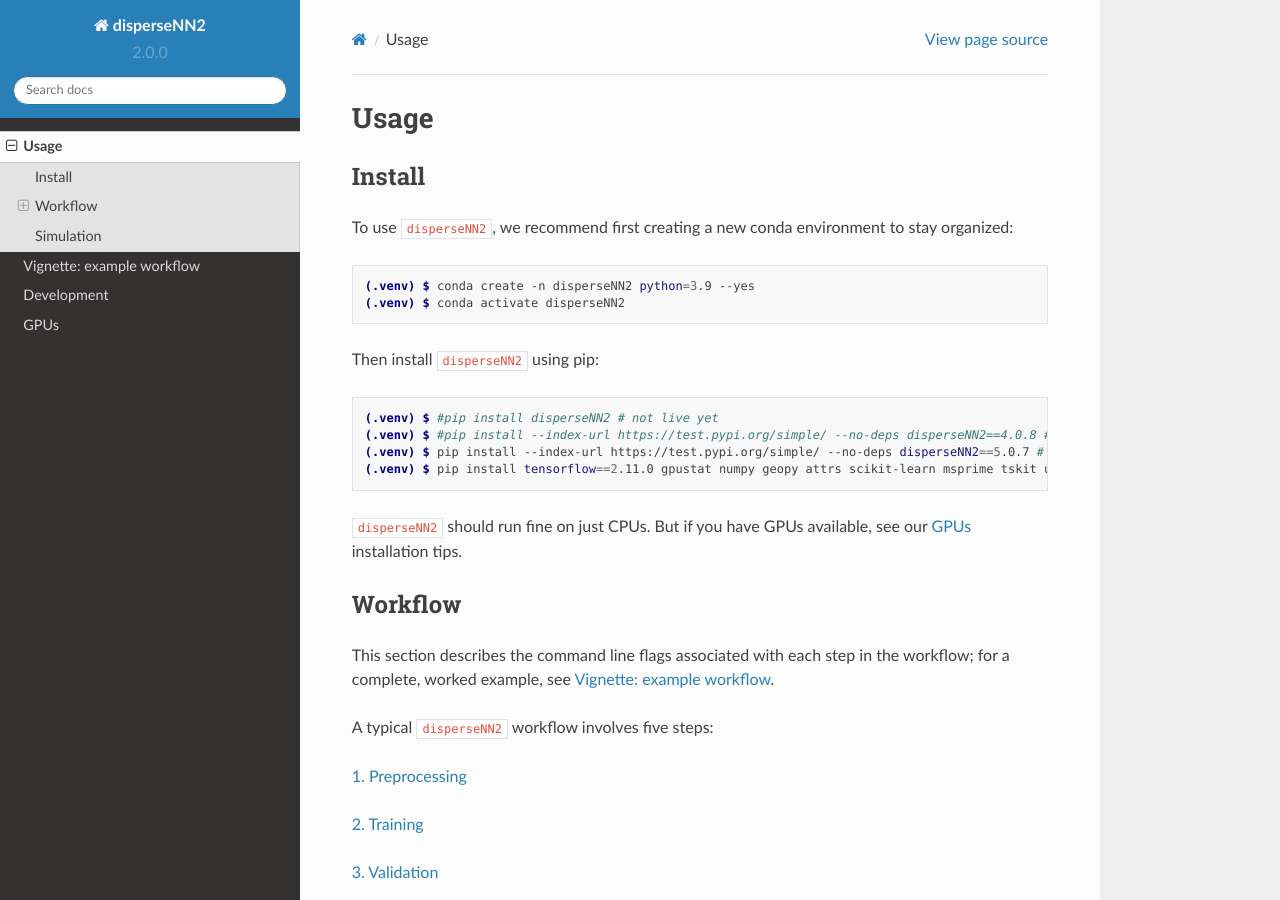
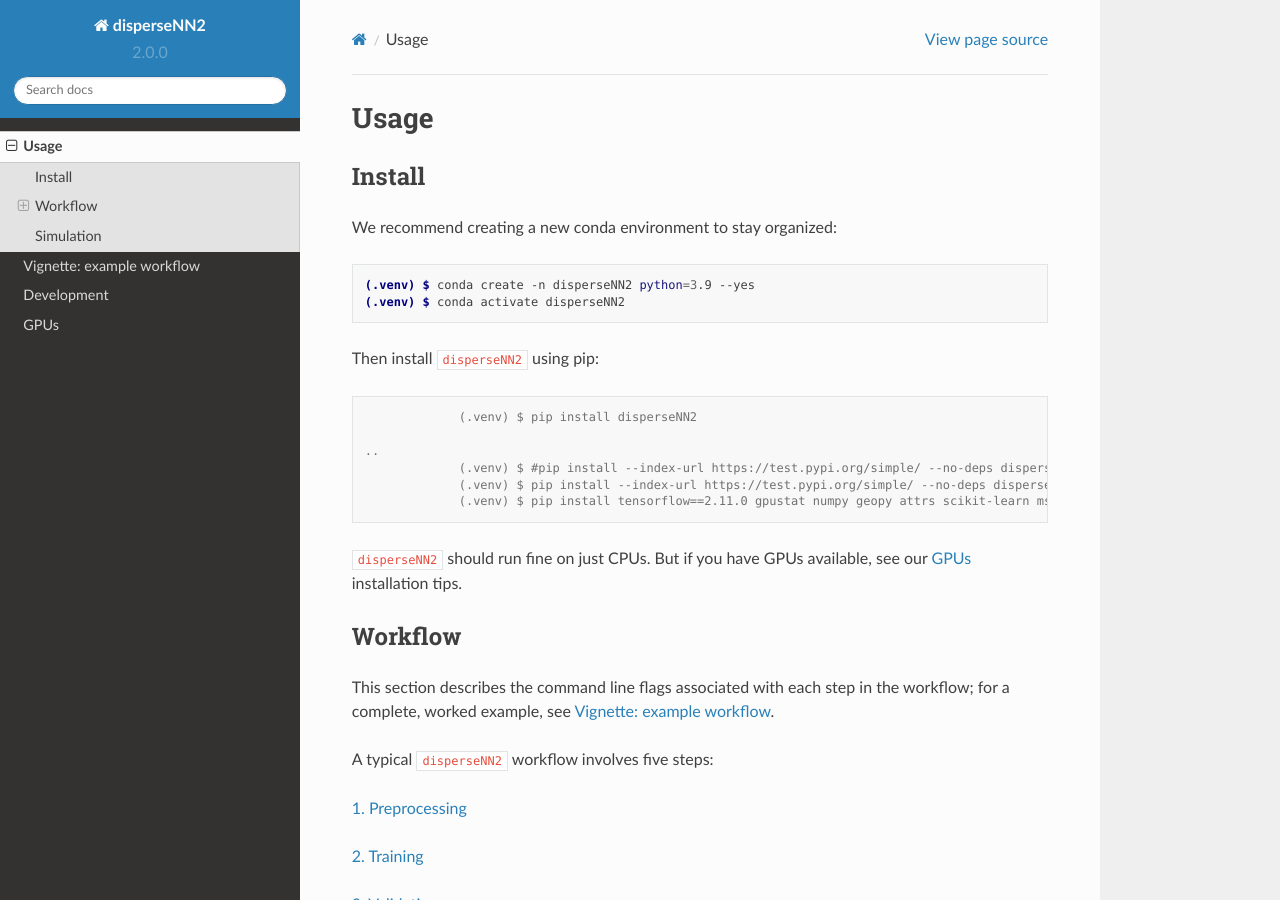
Before and after one commit to kr-colab/disperseNN2, a Sphinx documentation site: the page built from docs/source/usage.rst, in a window 1280 px wide and 900 px high. Built offline with Sphinx 7.4.7 and the Read the Docs theme 2.0.0, drawn with Linux system fonts in a browser that asks for light colours.

Commit message:
pip live!

```diff
--- a/docs/source/development.rst
+++ b/docs/source/development.rst
@@ -11,7 +11,7 @@ To install the current dev version:
 
                 (.venv) $ git clone https://github.com/chriscrsmith/disperseNN2.git
 		(.venv) $ cd disperseNN2/
-		(.venv) $ pip install .
+		TO DO ...
 
 1. run ``black``
 2. run ``flake8``, fix any issues
--- a/docs/source/usage.rst
+++ b/docs/source/usage.rst
@@ -15,7 +15,7 @@ Usage
 Install
 ^^^^^^^
 
-To use ``disperseNN2``, we recommend first creating a new conda environment to stay organized:
+We recommend creating a new conda environment to stay organized:
 
 .. code-block:: console
 
@@ -27,7 +27,9 @@ Then install ``disperseNN2`` using pip:
 
 .. code-block:: console
 
-                (.venv) $ #pip install disperseNN2 # not live yet
+                (.venv) $ pip install disperseNN2
+
+   ..
                 (.venv) $ #pip install --index-url https://test.pypi.org/simple/ --no-deps disperseNN2==4.0.8 # setuptools version
 		(.venv) $ pip install --index-url https://test.pypi.org/simple/ --no-deps disperseNN2==5.0.7 # poetry version
 		(.venv) $ pip install tensorflow==2.11.0 gpustat numpy geopy attrs scikit-learn msprime tskit utm matplotlib
```
Also changed, not shown: 1 other file.
